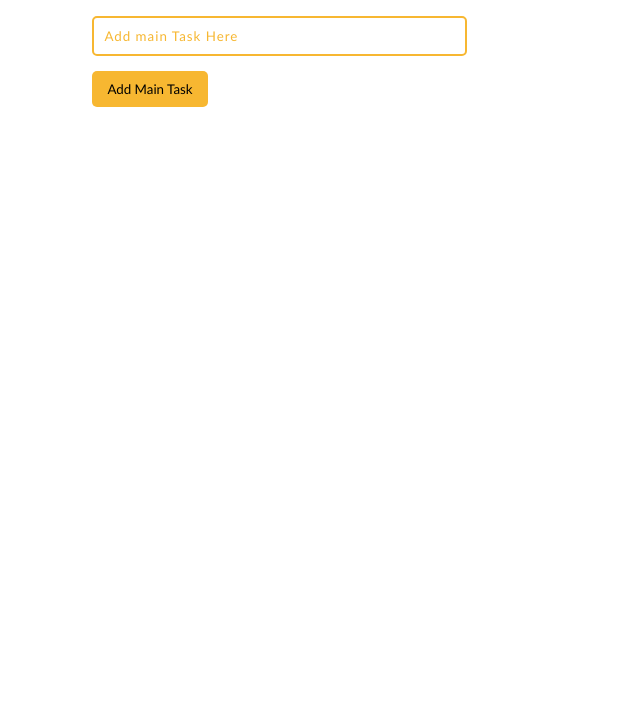
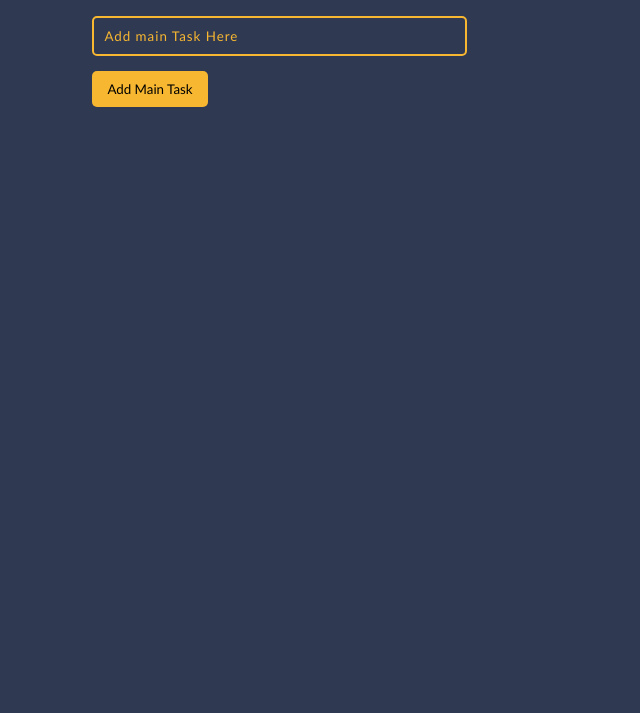
Before and after one commit to adil-asar/Offsetup-task-4, a plain HTML site: page trello.html in a window 1280 px wide. Shown: the part 87-800 px from the top of the page, without its empty margins (298-938 px from the left). Drawn offline with Linux system fonts and the light colour scheme.

Commit message:
minor fixation

```diff
--- a/trello.css
+++ b/trello.css
@@ -6,12 +6,32 @@
 
 .main {
   width: 100%;
-  /* background-color: rgb(48, 57, 82); */
+  background-color: rgb(48, 57, 82);
+  overflow-y: scroll;
   display: flex;
   height: 100vh;
   flex-direction: column;
   align-items: center;
   padding: 1rem;
+}
+
+::-webkit-scrollbar {
+  width: 7.5px;
+}
+
+/* Track */
+::-webkit-scrollbar-track {
+  background: #f1f1f1;
+}
+
+/* Handle */
+::-webkit-scrollbar-thumb {
+  background:rgb(89, 98, 117);
+}
+
+/* Handle on hover */
+::-webkit-scrollbar-thumb:hover {
+  background: rgb(48, 57, 82);
 }
 
 .main h1 {
--- a/trello.js
+++ b/trello.js
@@ -251,9 +251,9 @@ function displayTasks() {
       option1edit.value = "Select Name";
       option2edit.value = "Asad";
       option3edit.value = "Dawood";
-      option1edit.innerHTML = option3edit.value;
+      option1edit.innerHTML = option1edit.value;
       option2edit.innerHTML = option2edit.value;
-      option3edit.innerHTML = option1edit.value;
+      option3edit.innerHTML = option3edit.value;
 
       subTaskItem.classList.add("paragraph");
       subTaskItemSelect.classList.add("paragraph");
```
